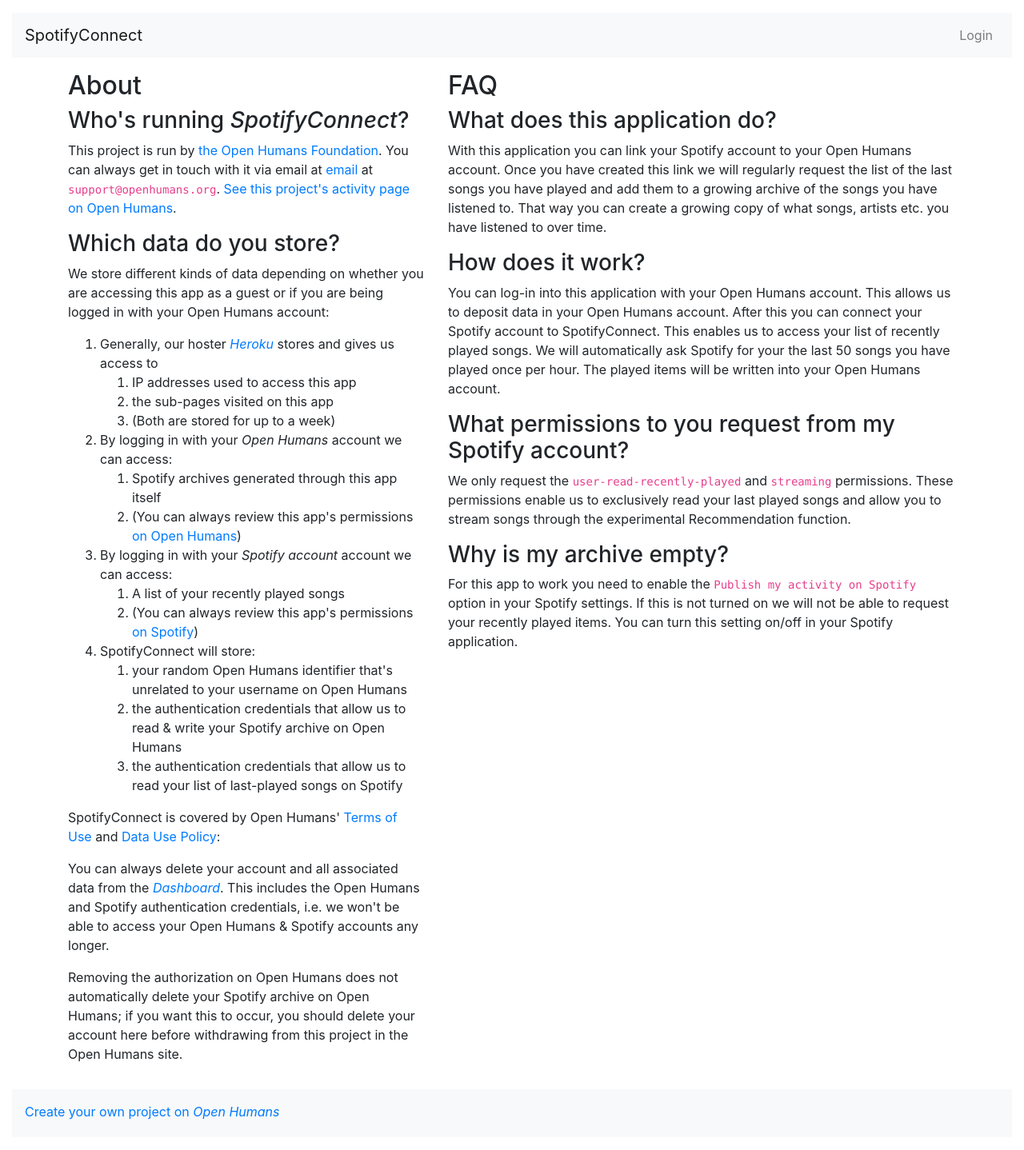
After one commit to mikepsinn/oh-spotify-connect, a Django app: page /about/ in a window 1280 px wide. The commit adds this page. Shown: the whole page at 80% size. Run offline with Django 3.2, Linux system fonts and the light colour scheme; parts of the project's set-up code (start-up, migrations or seed data) failed here and were passed over; some libraries are stand-ins or nearby versions.

Commit message:
write dashboard

```diff
--- a/app/management/commands/update_archives.py
+++ b/app/management/commands/update_archives.py
@@ -2,11 +2,16 @@ from django.core.management.base import BaseCommand
 from app.models import SpotifyUser
 from app.tasks import update_play_history
 import time
+import requests
+
 
 class Command(BaseCommand):
     help = 'Updates data for all members'
 
     def handle(self, *args, **options):
+        # cheat to wake up sleeping worker
+        requests.get('https://oh-spotify-integration.herokuapp.com/')
+
         spotify_users = SpotifyUser.objects.all()
         for sp in spotify_users:
             update_play_history.delay(sp.user.oh_member.oh_id)
--- /dev/null
+++ b/app/templates/about.html
@@ -0,0 +1,122 @@
+{% extends 'base.html' %}
+{% load static %}
+{% block content %}
+
+  <div class="container">
+    <div class="row">
+      <div class="col-md-5">
+        <h2>About</h2>
+        <div class="panel panel-default">
+          <div class="panel-heading">
+            <h3 class="panel-title">Who's running <i>SpotifyConnect</i>?</h3>
+          </div>
+          <div class="panel-body">
+          <p>
+            This project is run by
+            <a href="https://openhumansfoundation.org/">the Open Humans Foundation</a>.
+            You can always get in touch with it via email at <a href="mailto:support@openhumans.org">email</a> at <code>support@openhumans.org</code>.
+
+            <a href='https://www.openhumans.org/activity/spotify-integration/'>See this project's activity page on Open Humans</a>.
+          </p>
+          </div>
+        </div>
+        <div class="panel panel-default">
+          <div class="panel-heading">
+            <h3 class="panel-title">Which data do you store?</h3>
+          </div>
+          <div class="panel-body">
+          <p>
+            We store different kinds of data depending on whether you are accessing this app as a guest
+            or if you are being logged in with your Open Humans account:
+          </p>
+          <ol>
+            <li>Generally, our hoster <i><a href='https://www.heroku.com'>Heroku</a></i> stores and gives us access to</li>
+            <ol>
+              <li>IP addresses used to access this app</li>
+              <li>the sub-pages visited on this app</li>
+              <li>(Both are stored for up to a week)</li>
+            </ol>
+            <li>By logging in with your <i>Open Humans</i> account we can access:</li>
+            <ol>
+              <li>Spotify archives generated through this app itself</li>
+              <li>(You can always review this app's permissions <a href='https://www.openhumans.org/activity/spotify-integration/'>on Open Humans</a>)</li>
+            </ol>
+            <li>By logging in with your <i>Spotify account</i> account we can access:</li>
+            <ol>
+              <li>A list of your recently played songs</li>
+              <li>(You can always review this app's permissions <a href='https://www.spotify.com/us/account/apps/'>on Spotify</a>)</li>
+            </ol>
+            <li>SpotifyConnect will store:</li>
+            <ol>
+              <li>your random Open Humans identifier that's unrelated to your username on Open Humans</li>
+              <li>the authentication credentials that allow us to read & write your Spotify archive on Open Humans</li>
+              <li>the authentication credentials that allow us to read your list of last-played songs on Spotify</li>
+            </ol>
+          </ol>
+          <p>
+            SpotifyConnect is covered by Open Humans' <a href='https://www.openhumans.org/terms/'>Terms of Use</a> and
+            <a href='https://www.openhumans.org/data-use/'>Data Use Policy</a>:
+          </p>
+          <p>
+            You can always delete your account and all associated data from the <a href="{%url 'dashboard'%}"><i>Dashboard</i></a>.
+            This includes the Open Humans and Spotify authentication credentials, i.e. we won't be able to access your Open Humans & Spotify accounts any longer.
+          </p>
+          <p>
+            Removing the authorization on Open Humans does not automatically delete your Spotify archive on Open Humans; if you
+            want this to occur, you should delete your account here before withdrawing from this project in the Open Humans site.
+          </p>
+          </div>
+        </div>
+      </div>
+      <div class="col-md-7">
+        <h2>FAQ</h2>
+        <div class="panel panel-default">
+          <div class="panel-heading">
+            <h3 class="panel-title">What does this application do?</h3>
+          </div>
+          <div class="panel-body">
+            <p>
+              With this application you can link your Spotify account to your Open Humans account. Once you have created this link we will regularly
+              request the list of the last songs you have played and add them to a growing archive of the songs you have listened to. That way you can create a growing
+              copy of what songs, artists etc. you have listened to over time.
+          </div>
+        </div>
+        <div class="panel panel-default">
+          <div class="panel-heading">
+            <h3 class="panel-title">How does it work?</h3>
+          </div>
+          <div class="panel-body">
+          <p>
+            You can log-in into this application with your Open Humans account. This allows us to deposit data in your Open Humans account. After this you can
+            connect your Spotify account to SpotifyConnect. This enables us to access your list of recently played songs. We will automatically ask Spotify for your the last 50 songs you have played once per hour.
+            The played items will be written into your Open Humans account.
+          </p>
+          </div>
+        </div>
+        <div class="panel panel-default">
+          <div class="panel-heading">
+            <h3 class="panel-title">What permissions to you request from my Spotify account?</h3>
+          </div>
+          <div class="panel-body">
+          <p>
+            We only request the <code>user-read-recently-played</code> and <code>streaming</code> permissions. These permissions enable us to exclusively read your last played songs and allow you to stream songs
+            through the experimental Recommendation function.
+          </p>
+          </div>
+        </div>
+        <div class="panel panel-default">
+          <div class="panel-heading">
+            <h3 class="panel-title">Why is my archive empty?</h3>
+          </div>
+          <div class="panel-body">
+          <p>
+            For this app to work you need to enable the <code>Publish my activity on Spotify</code> option in your Spotify settings. If this is not turned on we will not be able to request your recently played items.
+            You can turn this setting on/off in your Spotify application.
+          </p>
+          </div>
+        </div>
+      </div>
+  </div>
+</div>
+
+{% endblock %}
--- a/app/templates/base.html
+++ b/app/templates/base.html
@@ -19,7 +19,7 @@
 <div class="container-fluid mt-3">
 
     <nav class="navbar navbar-expand-lg navbar-light bg-light mb-3">
-        <a class="navbar-brand" href="{% url 'info' %}">SpotifyConnect</a>
+        <a class="navbar-brand" href="{% url 'dashboard' %}">SpotifyConnect</a>
         <button class="navbar-toggler" type="button" data-toggle="collapse" data-target="#nav_content">
             <span class="navbar-toggler-icon"></span>
         </button>
@@ -32,6 +32,12 @@
                             Dashboard
                         </a>
                     </li>
+                    <a class="nav-link" href="{% url 'recommendations' %}">
+                        Recommendations
+                    </a>
+                    <a class="nav-link" href="{% url 'about' %}">
+                        FAQ
+                    </a>
                     <li class="nav-item">
                         <a class="nav-link" href="{% url 'logout' %}">Logout</a>
                     </li>
--- a/app/urls.py
+++ b/app/urls.py
@@ -1,4 +1,3 @@
-from django.conf import settings
 from django.urls import path, include
 
 from app import views
@@ -9,8 +8,12 @@ urlpatterns = [
     path('', views.info, name='info'),
     path('authorize/', views.authorize, name='authorize'),
     path('authenticate/', views.authenticate, name='authenticate'),
+    path('delete_user/', views.delete_user, name='delete_user'),
+    path('update_archive/',views.update_archive, name='update_archive'),
+    path('about/',views.about, name='about'),
     path('spotify_authorize/', views.spotify_authorize, name='spotify_authorize'),
     path('spotify_authenticate/', views.spotify_authenticate, name='spotify_authenticate'),
+    path('spotify_delink/', views.spotify_delink, name='spotify_delink'),
     path('dashboard/', views.dashboard, name='dashboard'),
     path('debug/', update_play_history),
     path('recommendations/', views.recommendations, name='recommendations'),
--- a/app/views.py
+++ b/app/views.py
@@ -11,12 +11,17 @@ from django.shortcuts import render, redirect, reverse
 from app.decorators import member_required
 from app.models import OpenHumansMember, SpotifyUser
 from .tasks import update_play_history
+from .helpers import get_download_url
 
 SPOTIFY_BASE_URL = 'https://api.spotify.com/v1'
 
 
 def info(request):
     return render(request, 'info.html')
+
+
+def about(request):
+    return render(request, 'about.html')
 
 
 def authorize(request):
@@ -62,7 +67,8 @@ def spotify_authorize(request):
     ]
     auth_params = {
         'client_id': os.getenv('SPOTIFY_CLIENT_ID'),
-        'redirect_uri': request.build_absolute_uri(reverse('spotify_authenticate')),
+        'redirect_uri': request.build_absolute_uri(
+            reverse('spotify_authenticate')),
         'scope': ' '.join(scopes),
         'response_type': 'code',
         'state': os.getenv('SECRET_KEY')
@@ -80,7 +86,8 @@ def spotify_authenticate(request):
                         data={
                             'grant_type': 'authorization_code',
                             'code': request.GET.get('code'),
-                            'redirect_uri': request.build_absolute_uri(reverse('spotify_authenticate')),
+                            'redirect_uri': request.build_absolute_uri(
+                                reverse('spotify_authenticate')),
                             'client_id': os.getenv('SPOTIFY_CLIENT_ID'),
                             'client_secret': os.getenv('SPOTIFY_CLIENT_SECRET')
                         }).json()
@@ -101,47 +108,87 @@ def spotify_authenticate(request):
 
 @member_required
 def dashboard(request):
+    if hasattr(request.user, 'spotify_user'):
+        spotify_user = request.user.spotify_user
+    else:
+        spotify_user = None
+    return render(
+        request,
+        'dashboard.html',
+        {'spotify_user': spotify_user,
+         'archive_url': get_download_url(request.user.oh_member)})
 
+
+@member_required
+def spotify_delink(request):
+    if request.method == "POST":
+        request.user.spotify_user.delete()
+        return redirect('dashboard')
+
+
+@member_required
+def delete_user(request):
+    if request.method == "POST":
+        request.user.delete()
+        return redirect('info')
+
+
+@member_required
+def update_archive(request):
+    if request.method == "POST":
+        update_play_history.delay(request.user.oh_member.oh_id)
+        return redirect('dashboard')
+
+
+@member_required
+def recommendations(request):
     if not hasattr(request.user, 'spotify_user'):
         return redirect('spotify_authorize')
+    if request.method == 'POST':
+        payload = {
+            'seed_genres': ','.join(request.POST.getlist('genres'))
+        }
 
-    spotify_profile = requests.get(SPOTIFY_BASE_URL + '/me', headers={
-        'Authorization': 'Bearer {}'.format(request.user.spotify_user.get_access_token())
-    }).json()
+        for key, value in request.POST.items():
+            value = value.split(',')
+            if key.startswith('a_'):
+                payload['min_{}'.format(key[2:])] = value[0]
+                payload['max_{}'.format(key[2:])] = value[1]
 
-    available_genres = requests.get(SPOTIFY_BASE_URL + '/recommendations/available-genre-seeds', headers={
-        'Authorization': 'Bearer {}'.format(request.user.spotify_user.get_access_token())
-    }).json().get('genres')
+        recommendations = requests.get(
+            SPOTIFY_BASE_URL + '/recommendations',
+            headers={
+                'Authorization': 'Bearer {}'.format(
+                    request.user.spotify_user.get_access_token())
+                }, params=payload).json()
 
-    return render(request, 'dashboard.html', context={
-        'spotify_profile': spotify_profile,
-        'available_genres': available_genres
-    })
+        if len(recommendations['tracks']) == 0:
+            messages.add_message(
+                request,
+                messages.WARNING,
+                'No tracks found for the selected parameters')
+            return redirect('dashboard')
 
+        return render(request, 'recommendations.html', context={
+            'recommendations': recommendations
+        })
+    else:
+        spotify_profile = requests.get(SPOTIFY_BASE_URL + '/me', headers={
+            'Authorization': 'Bearer {}'.format(
+                request.user.spotify_user.get_access_token())
+        }).json()
 
-def recommendations(request):
+        available_genres = requests.get(
+            SPOTIFY_BASE_URL + '/recommendations/available-genre-seeds',
+            headers={
+                'Authorization': 'Bearer {}'.format(
+                    request.user.spotify_user.get_access_token())
+                    }).json().get('genres')
 
-    payload = {
-        'seed_genres': ','.join(request.POST.getlist('genres'))
-    }
-
-    for key, value in request.POST.items():
-        value = value.split(',')
-        if key.startswith('a_'):
-            payload['min_{}'.format(key[2:])] = value[0]
-            payload['max_{}'.format(key[2:])] = value[1]
-
-    recommendations = requests.get(SPOTIFY_BASE_URL + '/recommendations', headers={
-        'Authorization': 'Bearer {}'.format(request.user.spotify_user.get_access_token())
-    }, params=payload).json()
-
-    if len(recommendations['tracks']) == 0:
-        messages.add_message(request, messages.WARNING, 'No tracks found for the selected parameters')
-        return redirect('dashboard')
-
-    return render(request, 'recommendations.html', context={
-        'recommendations': recommendations
-    })
+        return render(request, 'recommendations_form.html', context={
+            'spotify_profile': spotify_profile,
+            'available_genres': available_genres
+        })
 
 
 def log_out(request):
```
Also changed, not shown: app/helpers.py (added, +10 -0 lines), app/templates/dashboard.html (+36 -172 lines), app/templates/recommendations_form.html (added, +191 -0 lines), badge.png (added), 1 other file.
